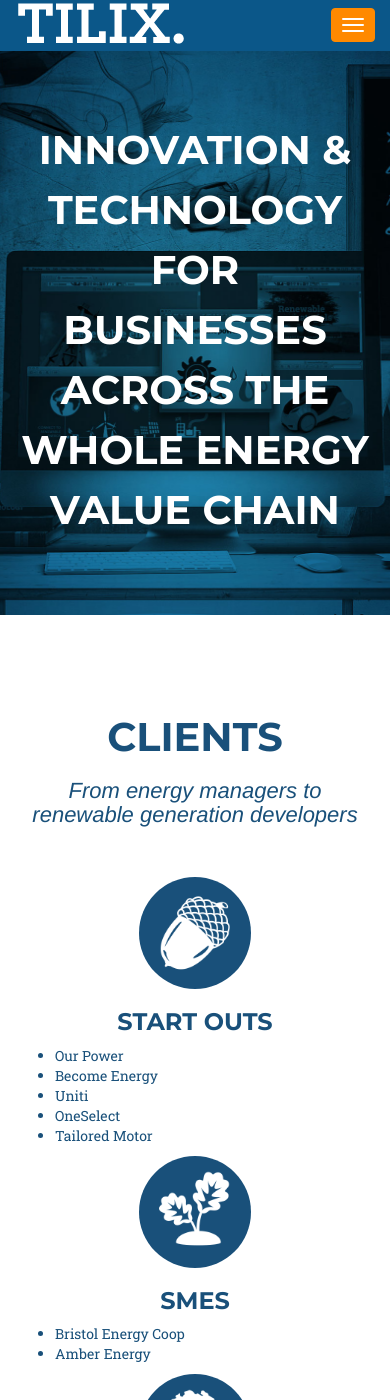
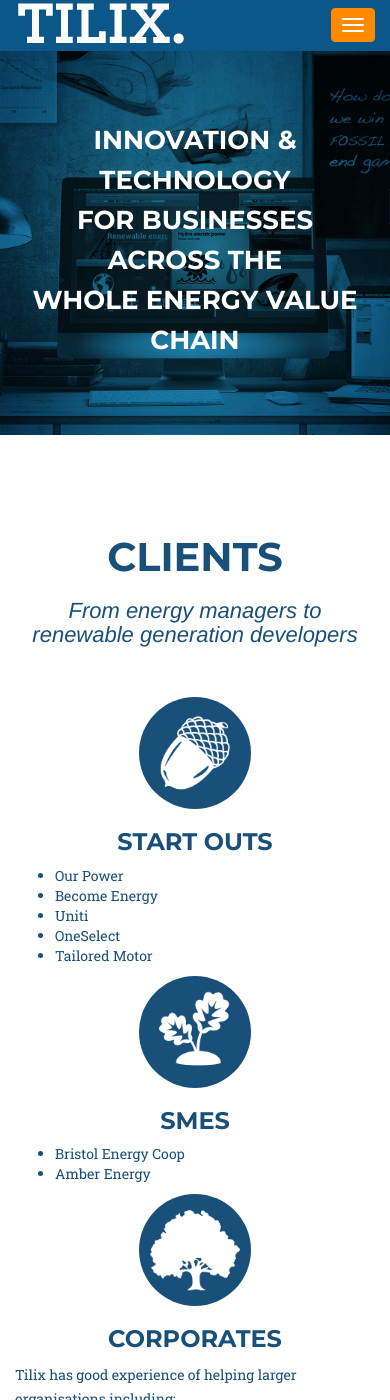
Before and after one commit to milomedia/tilix, a Jekyll site: the page built from index.html, in a window 390 px wide and 1400 px high. Built offline with Jekyll 4.4.1, drawn with Linux system fonts in a browser that asks for light colours; nearby versions of some CDN libraries; some web fonts are replaced.

Commit message:
Update tilix.css

```diff
--- a/css/tilix.css
+++ b/css/tilix.css
@@ -190,7 +190,7 @@
 }
 
 @media (max-width:768px) {
-	header .intro-text h1 {
+	body header .intro-text h1 {
     font-size: 26px;
     line-height: 40px;
 	}
```
